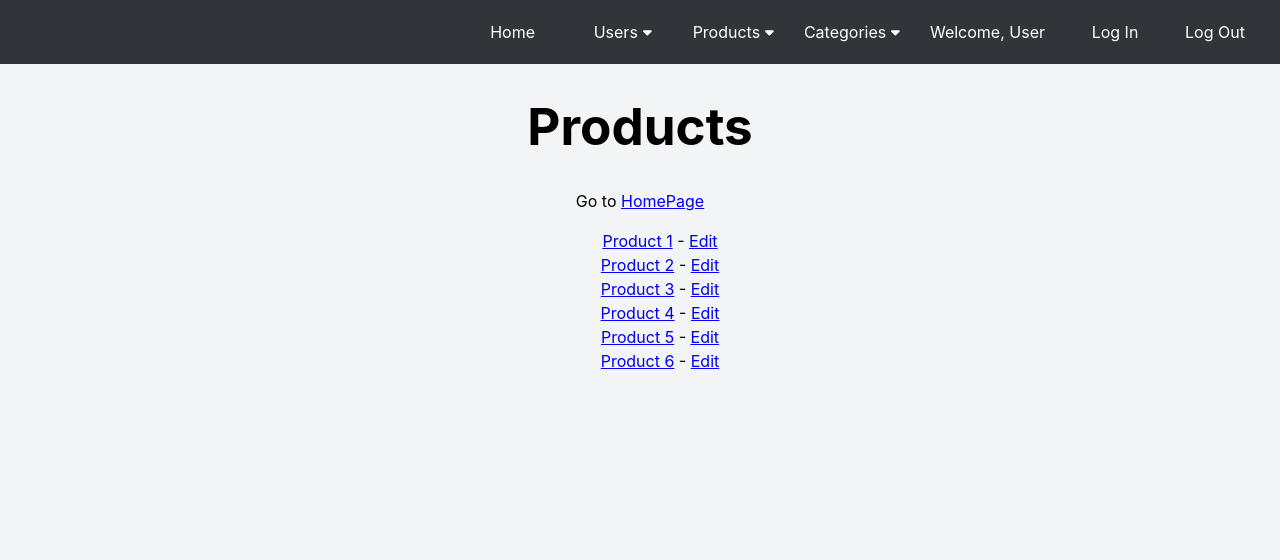
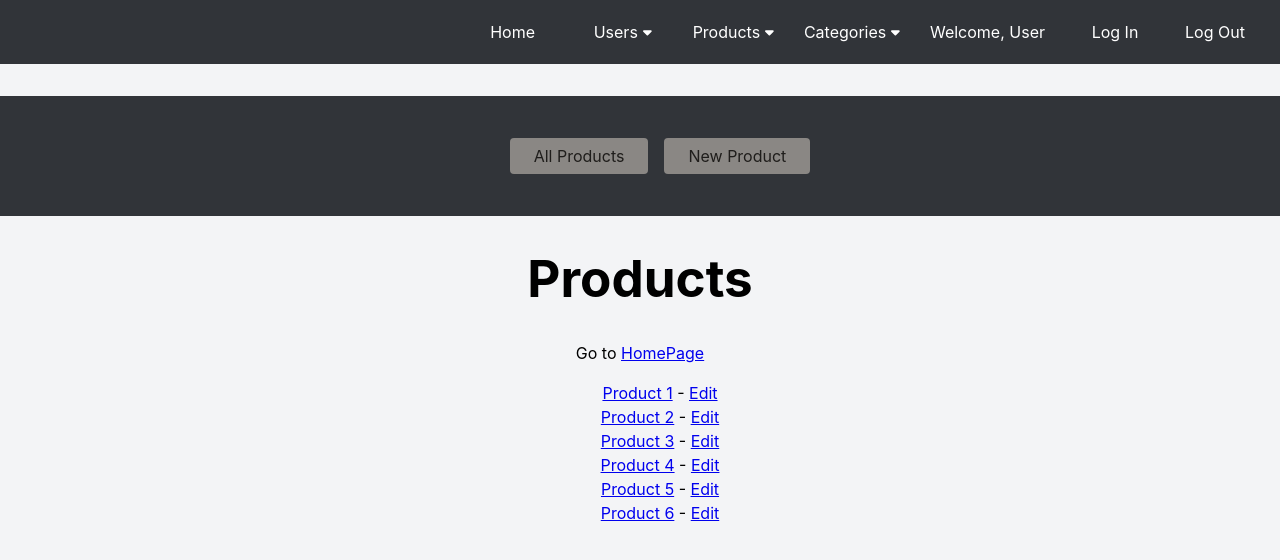
Before and after one commit to AlexisCast/vet-react, a React (Vite) app: page /products in a window 1280 px wide. Shown: the top 560 px of the page. Built offline with nearby package versions, Linux system fonts and the light colour scheme.

Commit message:
add another nested layout route for Products

```diff
--- a/src/App.jsx
+++ b/src/App.jsx
@@ -7,6 +7,7 @@ import ErrorPage from "./pages/Error";
 import ProductDetailPage from "./pages/ProductDetail";
 import NewProduct from "./pages/NewProduct";
 import EditProduct from "./pages/EditProduct";
+import ProductsRootLayout from "./pages/ProductsRoot";
 
 const router = createBrowserRouter([
 	{
@@ -20,6 +21,10 @@ const router = createBrowserRouter([
 			},
 			{
 				path: "products",
+				element: <ProductsRootLayout />,
+				children: [
+					{
+						index: true,
 						element: <Products />,
 					},
 					{
@@ -36,6 +41,8 @@ const router = createBrowserRouter([
 					},
 				],
 			},
+		],
+	},
 ]);
 
 function App() {
--- /dev/null
+++ b/src/components/ProductsNavigation/ProductsNavigation.jsx
@@ -0,0 +1,22 @@
+import { NavLink } from "react-router-dom";
+
+import classes from "./ProductsNavigation.module.css";
+
+const ProductsNavigation = () => {
+	return (
+		<header className={classes.header}>
+			<nav>
+				<ul className={classes.list}>
+					<li>
+						<NavLink href="/products">All Products</NavLink>
+					</li>
+					<li>
+						<NavLink href="/products/new">New Product</NavLink>
+					</li>
+				</ul>
+			</nav>
+		</header>
+	);
+};
+
+export default ProductsNavigation;
--- /dev/null
+++ b/src/components/ProductsNavigation/ProductsNavigation.module.css
@@ -0,0 +1,24 @@
+.header {
+	padding: 2rem;
+	display: flex;
+	justify-content: center;
+}
+
+.list {
+	display: flex;
+	gap: 1rem;
+}
+
+.list a {
+	background-color: var(--color-gray-500);
+	color: var(--color-gray-900);
+	padding: 0.5rem 1.5rem;
+	border-radius: 4px;
+	text-decoration: none;
+}
+
+.list a:hover,
+.list a:active,
+.list a.active {
+	background-color: var(--color-primary-600);
+}
--- a/src/index.css
+++ b/src/index.css
@@ -11,6 +11,26 @@
 	text-rendering: optimizeLegibility;
 	-webkit-font-smoothing: antialiased;
 	-moz-osx-font-smoothing: grayscale;
+
+  --color-gray-100: #f4f3f1;
+  --color-gray-200: #dddbd8;
+  --color-gray-300: #ccc9c6;
+  --color-gray-400: #aeaba7;
+  --color-gray-500: #8a8784;
+  --color-gray-600: #656360;
+  --color-gray-700: #4b4a47;
+  --color-gray-800: #31302e;
+  --color-gray-900: #1f1d1b;
+
+  --color-primary-100: #fcf3e1;
+  --color-primary-200: #fceccd;
+  --color-primary-300: #fae1af;
+  --color-primary-400: #fbd997;
+  --color-primary-500: #ffd37c;
+  --color-primary-600: #f9c762;
+  --color-primary-700: #fbc14d;
+  --color-primary-800: #fab833;
+  --color-primary-900: #f6ad1b;
 }
 
 /* a {
--- /dev/null
+++ b/src/pages/ProductsRoot.jsx
@@ -0,0 +1,16 @@
+import { Outlet } from "react-router-dom";
+import ProductsNavigation from "../components/ProductsNavigation/ProductsNavigation";
+
+
+const ProductsRootLayout = () => {
+	return (
+		<>
+			<ProductsNavigation />
+			<main>
+				<Outlet />
+			</main>
+		</>
+	);
+};
+
+export default ProductsRootLayout;
```
Lines whose indentation alone changed are shown as unchanged.
